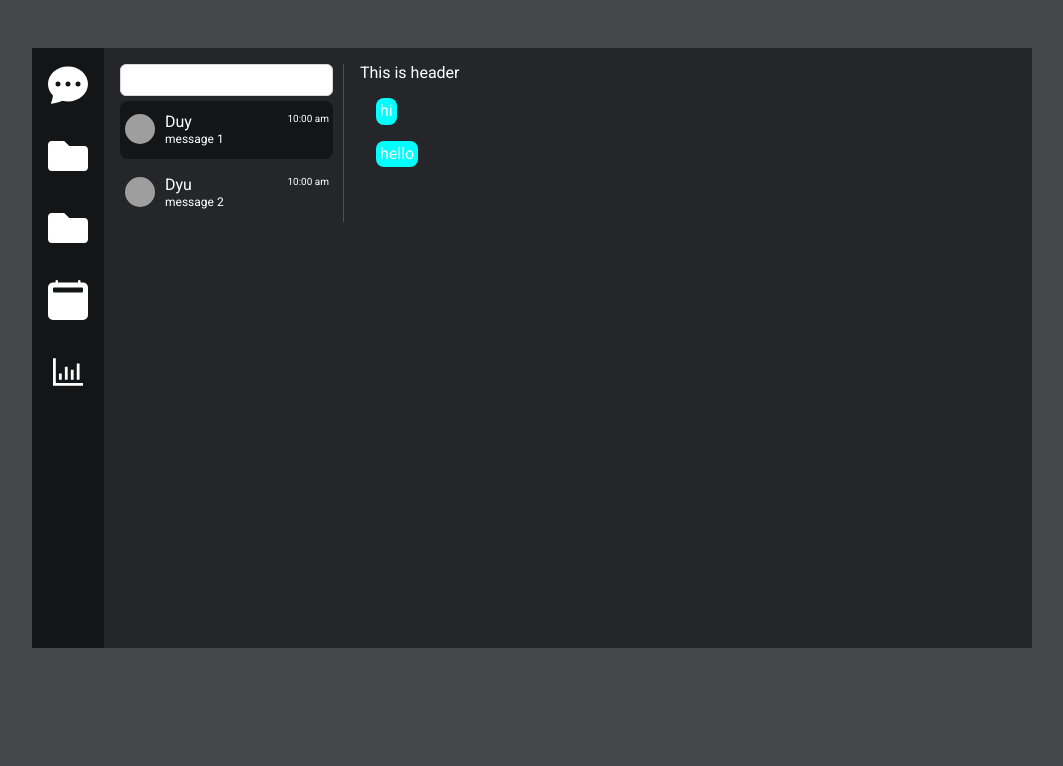
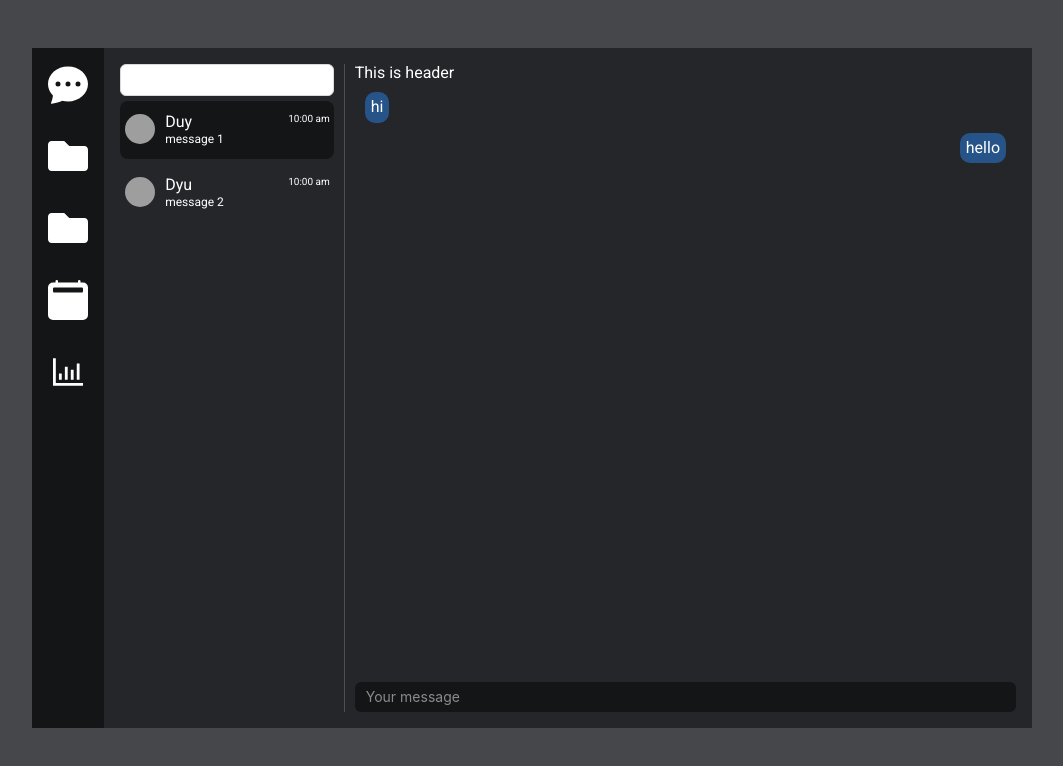
Before and after one commit to nguyenbaduy123/message-web-app, a React (Create React App) app in the folder frontend/: page / in a window 1280 px wide. Shown: the top 766 px of the page, without its empty margins (16-1079 px from the left). Built offline with nearby package versions, Linux system fonts and the light colour scheme; grey boxes are pictures that could not be loaded.

Commit message:
update ui

```diff
--- a/frontend/src/App.module.css
+++ b/frontend/src/App.module.css
@@ -6,10 +6,13 @@
 
 .main-content {
   display: flex;
+  height: 100%;
 }
 
 .left-bar {
   width: 25%;
+  height: 100%;
+  border-right: 1px solid var(--border1);
 }
 
 .main-chat {
--- a/frontend/src/components/LeftBar/LeftBar.module.css
+++ b/frontend/src/components/LeftBar/LeftBar.module.css
@@ -1,4 +1,3 @@
 .container {
   padding-right: 10px;
-  border-right: 1px solid var(--border1);
 }
--- a/frontend/src/components/MainChat/MainChat.jsx
+++ b/frontend/src/components/MainChat/MainChat.jsx
@@ -1,16 +1,50 @@
 import classNames from 'classnames/bind'
+import { Input } from 'antd'
 
 import styles from './MainChat.module.css'
-import MessageList from './MessageList/MessageList'
+import MessageList from '../MessageList/MessageList'
+import { useState } from 'react'
 
 const s = classNames.bind(styles)
 
 const MainChat = ({ conversations, setConversations, currentConversation }) => {
-  console.log(currentConversation)
+  const [currentText, setCurrentText] = useState('')
+
+  const handleSend = () => {
+    let text = currentText.trim()
+    if (text === '') return
+
+    setConversations((prevConversations) =>
+      prevConversations.map((conv) =>
+        conv.id === currentConversation.id
+          ? {
+              ...conv,
+              messages: [
+                ...conv.messages,
+                {
+                  id: Math.random() + '',
+                  sender: '1',
+                  message: text,
+                },
+              ],
+            }
+          : conv
+      )
+    )
+    setCurrentText('')
+  }
+
   return (
     <div className={s('container')}>
       <div>This is header</div>
       <MessageList currentConversation={currentConversation} />
+      <Input
+        className={s('input')}
+        value={currentText}
+        onChange={(e) => setCurrentText(e.target.value)}
+        onPressEnter={handleSend}
+        placeholder="Your message"
+      />
     </div>
   )
 }
--- a/frontend/src/components/MainChat/MainChat.module.css
+++ b/frontend/src/components/MainChat/MainChat.module.css
@@ -1,3 +1,16 @@
 .container {
-  padding: 0 16px;
+  padding-left: 10px;
+  height: 100%;
 }
+
+.input {
+  background-color: var(--dark2);
+  border: none;
+  color: #fff;
+  box-shadow: none;
+}
+
+.input::placeholder {
+  color: #fff;
+  opacity: 0.5;
+}
--- a/frontend/src/components/MainChat/MessageList/MessageList.module.css
+++ /dev/null
@@ -1,2 +0,0 @@
-.container {
-}
--- a/frontend/src/components/MainChat/MessageList/MessageListItem/MessageListItem.module.css
+++ /dev/null
@@ -1,14 +0,0 @@
-.container {
-  display: flex;
-  margin: 16px;
-}
-
-.text {
-  background-color: aqua;
-  padding: 4px;
-  border-radius: 8px;
-}
-
-.me {
-  justify-content: flex-end;
-}
--- a/frontend/src/components/MainChat/MessageList/MessageList.jsx
+++ b/frontend/src/components/MessageList/MessageList.jsx
@@ -1,13 +1,21 @@
+import { useEffect, useRef } from 'react'
 import classNames from 'classnames/bind'
-import MessageListItem from './MessageListItem/MessageListItem'
 
+import MessageListItem from '../MessageListItem/MessageListItem'
 import styles from './MessageList.module.css'
 
 const s = classNames.bind(styles)
 
 const MessageList = ({ currentConversation }) => {
+  const containerRef = useRef(null)
+
+  useEffect(() => {
+    const container = containerRef.current
+    container.scrollTop = container.scrollHeight
+  }, [currentConversation])
+
   return (
-    <div className={s('container')}>
+    <div className={s('container')} ref={containerRef}>
       {currentConversation.messages.map((message) => (
         <MessageListItem key={message.id} message={message} />
       ))}
--- /dev/null
+++ b/frontend/src/components/MessageList/MessageList.module.css
@@ -0,0 +1,17 @@
+.container {
+  height: 600px;
+  overflow-y: auto;
+}
+
+.container::-webkit-scrollbar {
+  width: 10px;
+}
+
+.container::-webkit-scrollbar-track {
+  background-color: transparent;
+}
+
+.container::-webkit-scrollbar-thumb {
+  background-color: var(--dark2);
+  border-radius: 5px;
+}
--- a/frontend/src/components/MainChat/MessageList/MessageListItem/MessageListItem.jsx
+++ b/frontend/src/components/MessageListItem/MessageListItem.jsx
@@ -6,7 +6,7 @@ const s = classNames.bind(styles)
 
 const MessageListItem = ({ message }) => {
   return (
-    <div className={s('container', { me: false })}>
+    <div className={s('container', { me: message.sender === '1' })}>
       <span className={s('text')}>{message.message}</span>
     </div>
   )
--- /dev/null
+++ b/frontend/src/components/MessageListItem/MessageListItem.module.css
@@ -0,0 +1,17 @@
+.container {
+  display: flex;
+  margin: 10px;
+}
+
+.text {
+  background-color: rgb(39, 84, 136);
+  padding: 6px;
+  border-radius: 10px;
+  max-width: 60%;
+  overflow: visible;
+  overflow-wrap: break-word;
+}
+
+.me {
+  justify-content: flex-end;
+}
```
Also changed, not shown: 1 other file (tests, documents, lock files or other folders).
